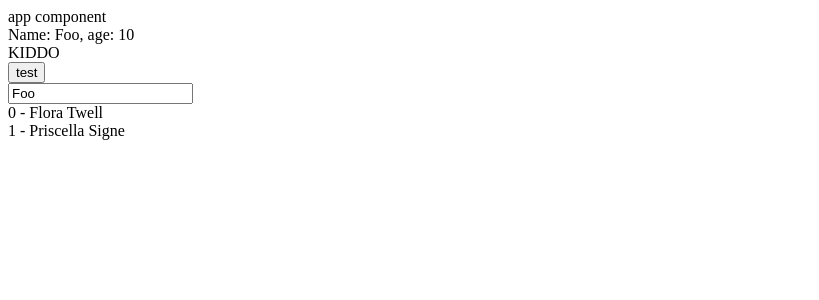
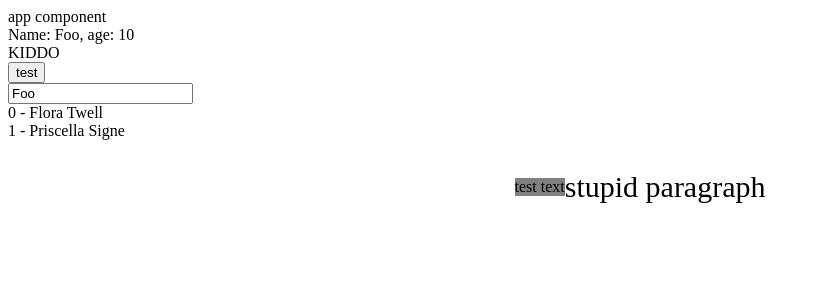
Before and after one commit to huynhhoangvy/angular100-doc, an Angular app: page / in a window 1280 px wide. Shown: the top 300 px of the page, without its empty margins (0-819 px from the left). Built offline with nearby package versions, Linux system fonts and the light colour scheme.

Commit message:
day 6: attribute directive

```diff
--- a/src/app/hello/hello.component.html
+++ b/src/app/hello/hello.component.html
@@ -3,14 +3,18 @@
 	Not a teenager
 </div>
 <ng-template #noKid>
-    <div>
-        KIDDO
-    </div>
+	<div>
+		KIDDO
+	</div>
 </ng-template>
 <div>
 	<button (click)="handleClick()">test</button>
 </div>
 <input type="text" [value]="user.name" />
 <div *ngFor="let author of authors; index as idx">
-    {{ idx }} - {{ author.firstName }} {{ author.lastName }}
+	{{ idx }} - {{ author.firstName }} {{ author.lastName }}
 </div>
+<div [style]="objectStyle">
+    <span [class.active]="number > 15" [style.background]="'gray'">test text</span>
+    <p [class]="objectClass" [style.font-size.px]="number * 2">stupid paragraph</p>
+</div>
--- a/src/app/hello/hello.component.scss
+++ b/src/app/hello/hello.component.scss
@@ -0,0 +1,3 @@
+.active {
+    color: blue;
+}
--- a/src/app/hello/hello.component.ts
+++ b/src/app/hello/hello.component.ts
@@ -14,22 +14,40 @@ export class HelloComponent implements OnInit {
     authors = [
         {
             id: 1,
-            firstName: "Flora",
-            lastName: "Twell",
-            email: "ftwell0@phoca.cz",
-            gender: "Female",
-            ipAddress: "99.180.237.33",
+            firstName: 'Flora',
+            lastName: 'Twell',
+            email: 'ftwell0@phoca.cz',
+            gender: 'Female',
+            ipAddress: '99.180.237.33',
         },
         {
             id: 2,
-            firstName: "Priscella",
-            lastName: "Signe",
-            email: "psigne1@berkeley.edu",
-            gender: "Female",
-            ipAddress: "183.243.228.65",
+            firstName: 'Priscella',
+            lastName: 'Signe',
+            email: 'psigne1@berkeley.edu',
+            gender: 'Female',
+            ipAddress: '183.243.228.65',
         },
-        // more data
     ];
+
+    active = true;
+    number = 15;
+    stringClass = 'class-1 class-2';
+    arrayClass = ['aclass-1', 'aclass-2'];
+    objectClass = {
+        foo: true,
+        bar: false,
+        fooz: true,
+        baz: true
+    };
+
+    stringStyle = 'width: 100%; height: 100%';
+    arrayStyle = ['width', '100px'];
+    objectStyle = {
+        display: 'flex',
+        'align-items': 'center',
+        'justify-content': 'center'
+    }
 
     handleClick() {
         alert('okay');
```
Also changed, not shown: src/app/hello/dist/hello.component.css (added), src/app/hello/dist/hello.component.js, 1 other file (tests, documents, lock files or other folders).
